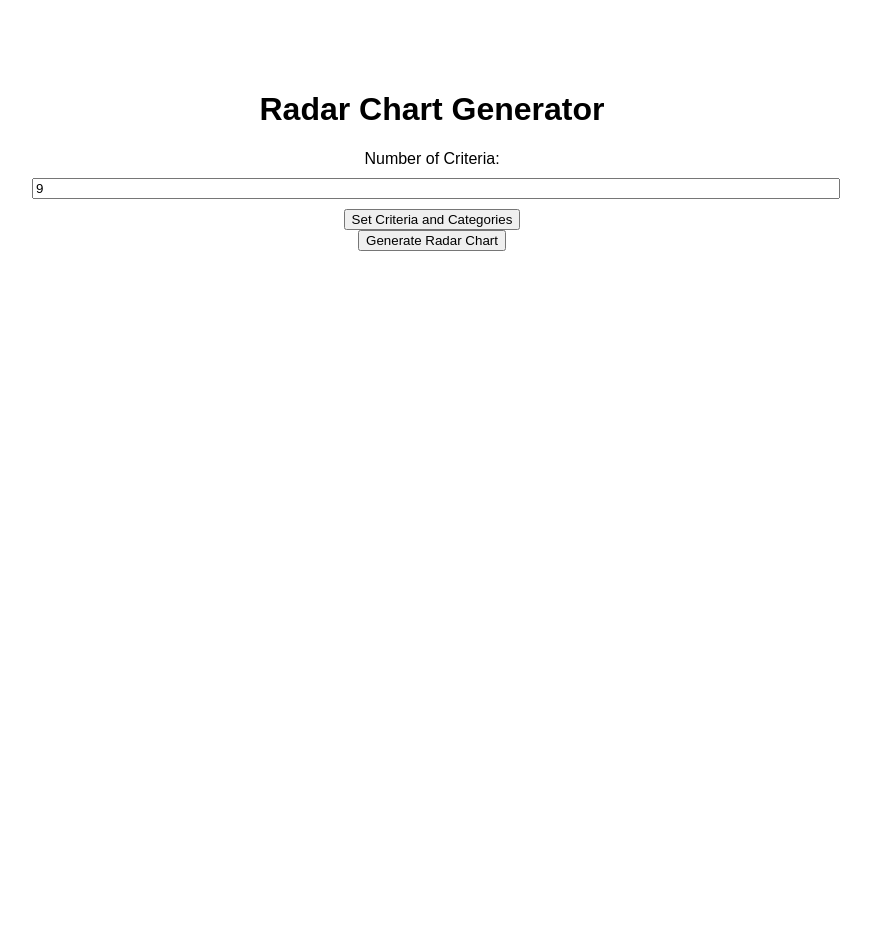
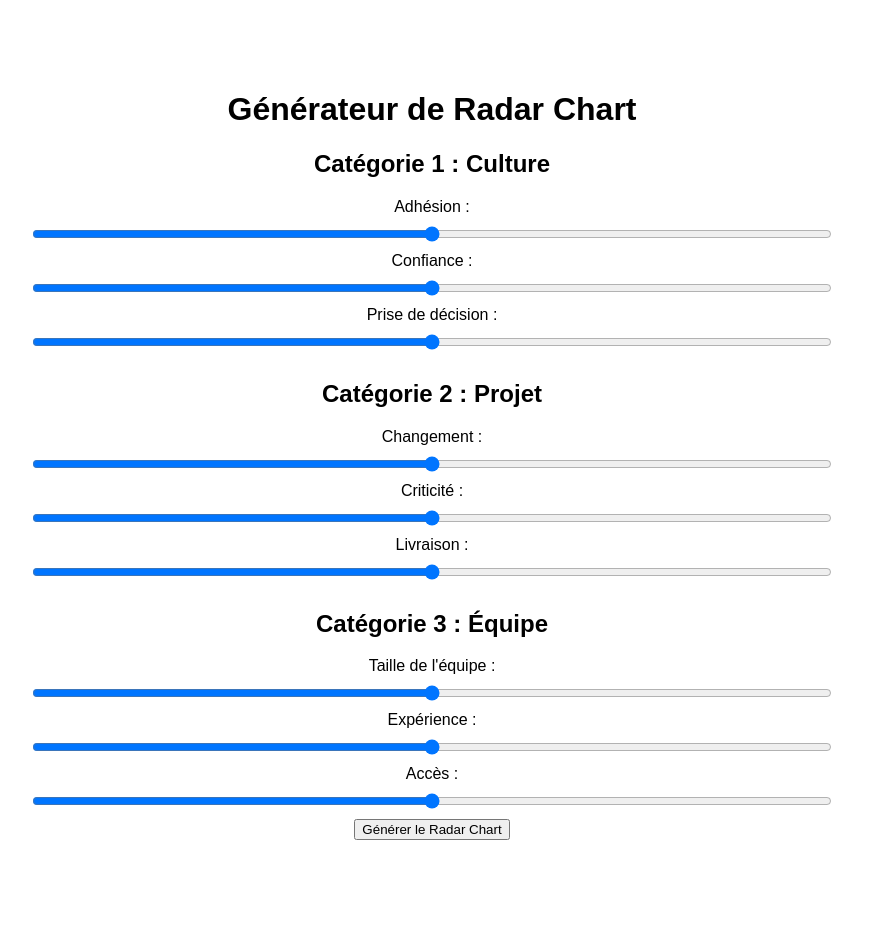
Before and after one commit to Knackie/radar-chart-generator, a Flask app: page / in a window 1280 px wide. Shown: the whole page, without its empty margins (208-1079 px from the left). Before the commit the page ends 251 px from the top, so only its background shows below. Run offline with Flask 3, Linux system fonts and the light colour scheme.

Commit message:
Mise à jour des catégories fixes avec les critères de Culture, Projet, et Équipe

```diff
--- a/app.py
+++ b/app.py
@@ -10,51 +10,58 @@ def index():
 
 @app.route('/generate_chart', methods=['POST'])
 def generate_chart():
-    criteria_count = int(request.form['criteria_count'])
-    categories = []
-    values_by_category = []
-    labels_by_category = []
-    all_values = []
+    # Category 1: Culture
+    culture_values = [
+        float(request.form['adhesion']),
+        float(request.form['confiance']),
+        float(request.form['prise_decision'])
+    ]
+    culture_labels = ['Adhésion', 'Confiance', 'Prise de décision']
 
-    # Iterate through possible categories (up to 10)
-    for i in range(1, 11):
-        category_name = request.form[f'category{i}']
-        num_criteria = int(request.form[f'num_criteria{i}']) if request.form[f'num_criteria{i}'] else 0
+    # Category 2: Projet
+    projet_values = [
+        float(request.form['changement']),
+        float(request.form['criticite']),
+        float(request.form['livraison'])
+    ]
+    projet_labels = ['Changement', 'Criticité', 'Livraison']
 
-        # If a category is defined and has at least 1 criterion
-        if category_name and num_criteria > 0:
-            category_values = []
-            category_labels = []
-
-            # Collect the criteria values and labels for this category
-            for j in range(sum(len(v) for v in values_by_category) + 1, sum(len(v) for v in values_by_category) + num_criteria + 1):
-                if j > criteria_count:  # Ensure we don't exceed the number of criteria
-                    break
-                value = float(request.form[f'slider{j}'])
-                label = request.form[f'title{j}'] if request.form[f'title{j}'] else f'Criterion {j}'
-
-                category_values.append(value)
-                category_labels.append(label)
-                all_values.append(value)
-
-            # Store the values and labels for this category
-            categories.append(category_name)
-            values_by_category.append(category_values)
-            labels_by_category.append(category_labels)
+    # Category 3: Équipe
+    equipe_values = [
+        float(request.form['taille_equipe']),
+        float(request.form['experience']),
+        float(request.form['acces'])
+    ]
+    equipe_labels = ['Taille de l\'équipe', 'Expérience', 'Accès']
 
     # Create radar chart with Plotly
     fig = go.Figure()
 
-    # Add data for each category to the radar chart
-    for idx, category in enumerate(categories):
-        fig.add_trace(go.Scatterpolar(
-            r=values_by_category[idx],
-            theta=labels_by_category[idx],
-            fill='toself',
-            name=category
-        ))
+    # Add Culture category data
+    fig.add_trace(go.Scatterpolar(
+        r=culture_values,
+        theta=culture_labels,
+        fill='toself',
+        name='Culture'
+    ))
 
-    # Configure the chart layout
+    # Add Projet category data
+    fig.add_trace(go.Scatterpolar(
+        r=projet_values,
+        theta=projet_labels,
+        fill='toself',
+        name='Projet'
+    ))
+
+    # Add Équipe category data
+    fig.add_trace(go.Scatterpolar(
+        r=equipe_values,
+        theta=equipe_labels,
+        fill='toself',
+        name='Équipe'
+    ))
+
+    # Configure the layout of the chart
     fig.update_layout(
         polar=dict(
             radialaxis=dict(visible=True, range=[0, 10])
@@ -66,7 +73,7 @@ def generate_chart():
     img_path = "static/images/radar_chart.png"
     pio.write_image(fig, img_path)
 
-    return render_template('index.html', image_path=img_path, values=all_values)
+    return render_template('index.html', image_path=img_path, values=culture_values + projet_values + equipe_values)
 
 if __name__ == '__main__':
     app.run(debug=True)
--- a/templates/index.html
+++ b/templates/index.html
@@ -1,9 +1,9 @@
 <!DOCTYPE html>
-<html lang="en">
+<html lang="fr">
 <head>
     <meta charset="UTF-8">
     <meta name="viewport" content="width=device-width, initial-scale=1.0">
-    <title>Radar Chart Generator with Dynamic Criteria</title>
+    <title>Générateur de Radar Chart - Catégories Fixes</title>
     <style>
         body {
             font-family: Arial, sans-serif;
@@ -19,10 +19,10 @@
         form {
             margin-bottom: 30px;
         }
-        .slider-label, .title-label, .category-label, .num-label {
+        .slider-label {
             margin: 10px 0;
         }
-        .slider, .title-input, .category-input, .num-input {
+        .slider {
             width: 100%;
             margin: 10px 0;
         }
@@ -31,70 +31,65 @@
             max-width: 100%;
         }
     </style>
-    <script>
-        function generateForm() {
-            var criteriaCount = document.getElementById('criteria_count').value;
-            var criteriaContainer = document.getElementById('criteria-container');
-            var categoriesContainer = document.getElementById('categories-container');
-
-            // Clear existing form fields
-            criteriaContainer.innerHTML = '';
-            categoriesContainer.innerHTML = '';
-
-            // Dynamically create fields for each criterion
-            for (let i = 1; i <= criteriaCount; i++) {
-                criteriaContainer.innerHTML += `
-                    <div class="slider-container">
-                        <label class="title-label" for="title${i}">Title for Criterion ${i} (leave empty for default):</label>
-                        <input type="text" id="title${i}" name="title${i}" class="title-input" placeholder="Criterion ${i}">
-
-                        <label class="slider-label" for="slider${i}">Value for Criterion ${i}:</label>
-                        <input type="range" id="slider${i}" name="slider${i}" class="slider" min="0" max="10" value="5">
-                    </div>`;
-            }
-
-            // Dynamically create fields for categories
-            categoriesContainer.innerHTML += `
-                <h2>Define Categories</h2>
-                <p>You can assign criteria to categories. Leave category names blank if not needed.</p>`;
-
-            for (let i = 1; i <= 10; i++) {  // Allow up to 10 categories
-                categoriesContainer.innerHTML += `
-                    <div class="category-container">
-                        <label class="category-label" for="category${i}">Category ${i} Name (leave empty if not used):</label>
-                        <input type="text" id="category${i}" name="category${i}" class="category-input" placeholder="Category ${i}">
-
-                        <label class="num-label" for="num_criteria${i}">Number of criteria for Category ${i}:</label>
-                        <input type="number" id="num_criteria${i}" name="num_criteria${i}" class="num-input" min="1" max="${criteriaCount}" value="1">
-                    </div>`;
-            }
-        }
-    </script>
 </head>
 <body>
 
 <div class="container">
-    <h1>Radar Chart Generator</h1>
+    <h1>Générateur de Radar Chart</h1>
 
-    <!-- Select number of criteria -->
     <form method="POST" action="/generate_chart">
-        <label for="criteria_count">Number of Criteria:</label>
-        <input type="number" id="criteria_count" name="criteria_count" class="num-input" min="1" value="9" required>
-        <button type="button" onclick="generateForm()">Set Criteria and Categories</button>
+        <!-- Catégorie 1 : Culture -->
+        <h2>Catégorie 1 : Culture</h2>
+        <div>
+            <label class="slider-label" for="adhesion">Adhésion :</label>
+            <input type="range" id="adhesion" name="adhesion" class="slider" min="0" max="10" value="5">
+        </div>
+        <div>
+            <label class="slider-label" for="confiance">Confiance :</label>
+            <input type="range" id="confiance" name="confiance" class="slider" min="0" max="10" value="5">
+        </div>
+        <div>
+            <label class="slider-label" for="prise_decision">Prise de décision :</label>
+            <input type="range" id="prise_decision" name="prise_decision" class="slider" min="0" max="10" value="5">
+        </div>
 
-        <!-- Criteria fields will be generated dynamically -->
-        <div id="criteria-container"></div>
+        <!-- Catégorie 2 : Projet -->
+        <h2>Catégorie 2 : Projet</h2>
+        <div>
+            <label class="slider-label" for="changement">Changement :</label>
+            <input type="range" id="changement" name="changement" class="slider" min="0" max="10" value="5">
+        </div>
+        <div>
+            <label class="slider-label" for="criticite">Criticité :</label>
+            <input type="range" id="criticite" name="criticite" class="slider" min="0" max="10" value="5">
+        </div>
+        <div>
+            <label class="slider-label" for="livraison">Livraison :</label>
+            <input type="range" id="livraison" name="livraison" class="slider" min="0" max="10" value="5">
+        </div>
 
-        <!-- Category fields will be generated dynamically -->
-        <div id="categories-container"></div>
+        <!-- Catégorie 3 : Équipe -->
+        <h2>Catégorie 3 : Équipe</h2>
+        <div>
+            <label class="slider-label" for="taille_equipe">Taille de l'équipe :</label>
+            <input type="range" id="taille_equipe" name="taille_equipe" class="slider" min="0" max="10" value="5">
+        </div>
+        <div>
+            <label class="slider-label" for="experience">Expérience :</label>
+            <input type="range" id="experience" name="experience" class="slider" min="0" max="10" value="5">
+        </div>
+        <div>
+            <label class="slider-label" for="acces">Accès :</label>
+            <input type="range" id="acces" name="acces" class="slider" min="0" max="10" value="5">
+        </div>
 
-        <button type="submit">Generate Radar Chart</button>
+        <button type="submit">Générer le Radar Chart</button>
     </form>
 
     {% if image_path %}
-    <h2>Result:</h2>
+    <h2>Résultat :</h2>
     <img src="{{ image_path }}" alt="Radar Chart">
-    <p>Used values: {{ values }}</p>
+    <p>Valeurs utilisées : {{ values }}</p>
     {% endif %}
 </div>
 
```
